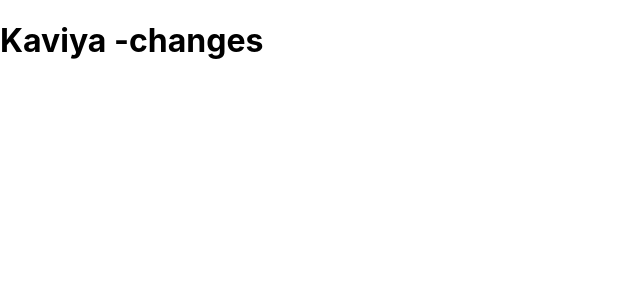
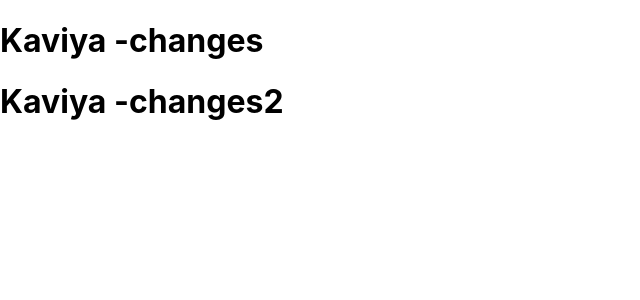
Before and after one commit to kaviyapriya94/git-testing, a React (Create React App) app: page / in a window 1280 px wide. Shown: the top 300 px of the page, without its empty margins (0-640 px from the left). Built offline with nearby package versions, Linux system fonts and the light colour scheme.

Commit message:
changes - k -2

```diff
--- a/src/App.js
+++ b/src/App.js
@@ -5,6 +5,7 @@ function App() {
   return (
     <>
       <h1>Kaviya -changes</h1>
+      <h1>Kaviya -changes2</h1>
     </>
   );
 }
```
